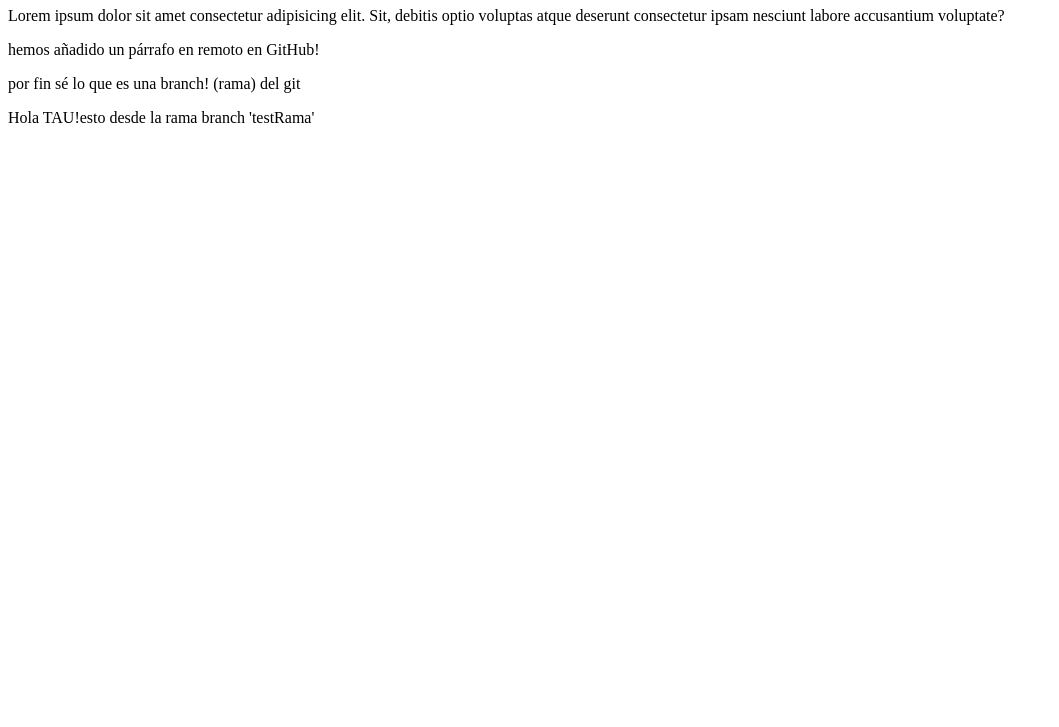
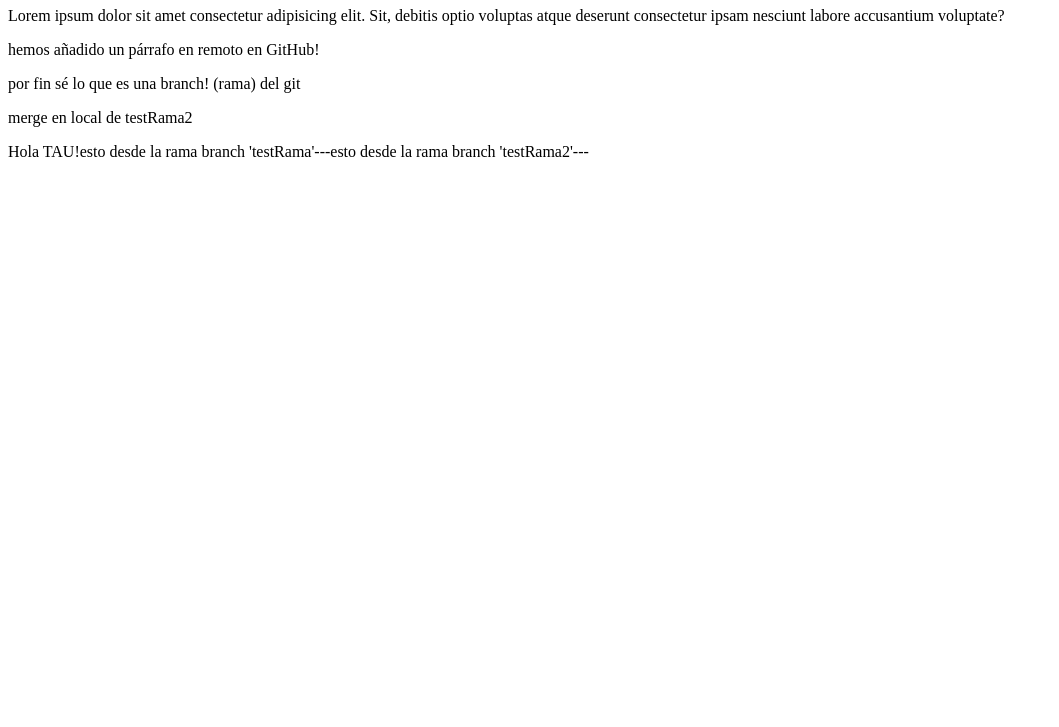
Before and after one commit to Profe-Web/VSC_git_1, a plain HTML site: page index.html in a window 1280 px wide. Shown: the part 73-800 px from the top of the page, without its empty margins (0-1059 px from the left). Drawn offline with Linux system fonts and the light colour scheme.

Commit message:
cambios en html y js

```diff
--- a/index.html
+++ b/index.html
@@ -12,6 +12,7 @@
     <p>Lorem ipsum dolor sit amet consectetur adipisicing elit. Sit, debitis optio voluptas atque deserunt consectetur ipsam nesciunt labore accusantium voluptate?</p>
     <p> hemos añadido un párrafo en remoto en GitHub! </p>
     <p> por fin sé lo que es una branch! (rama) del git</p>
+    <p> merge en local de testRama2 </p>
     <!-- bajar=PULL, subir=PUSH -->
     <script src="main.js"></script>
 </body>
--- a/main.js
+++ b/main.js
@@ -1,3 +1,4 @@
 // ejemplo
 document.write("Hola TAU!")
 document.write("esto desde la rama branch 'testRama'")
+document.write("---esto desde la rama branch 'testRama2'---")
```
